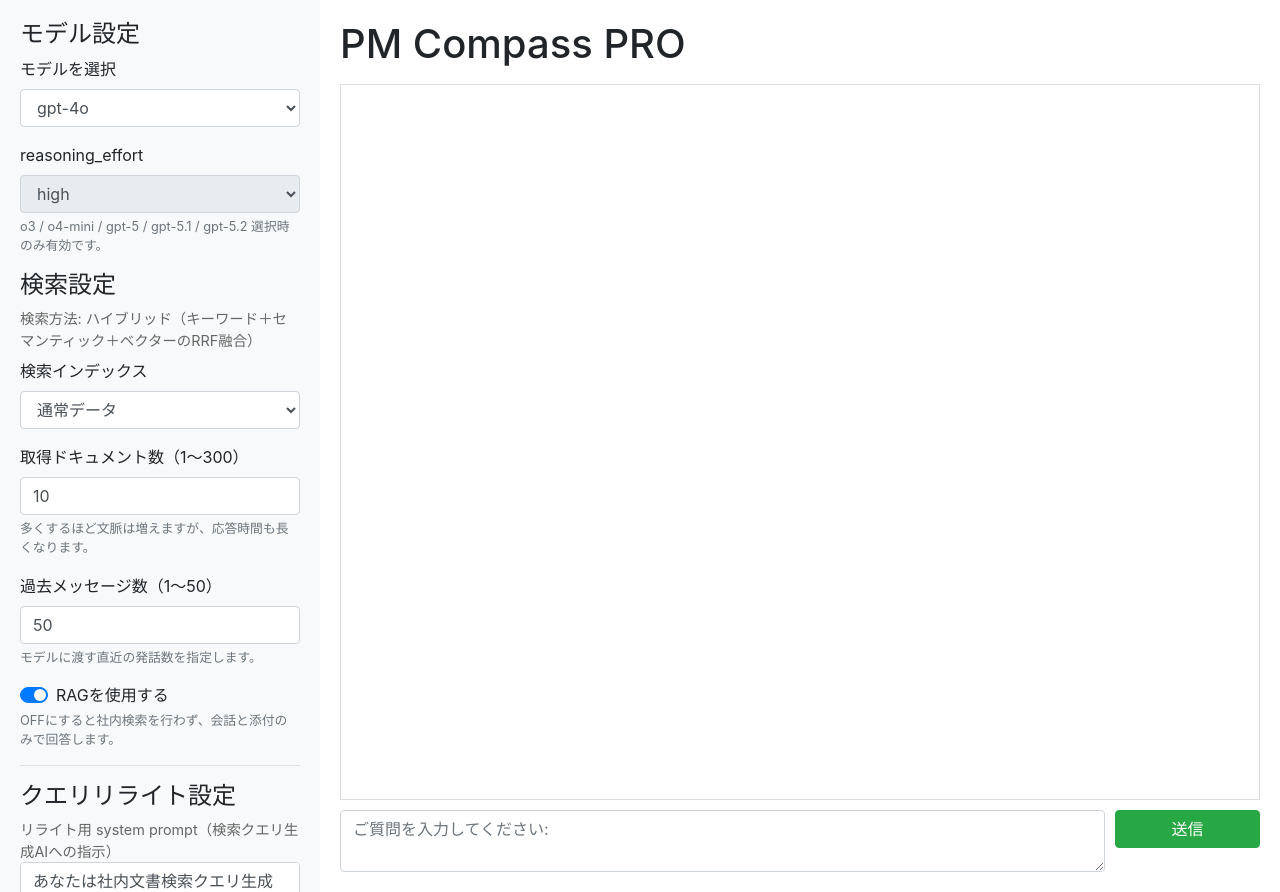
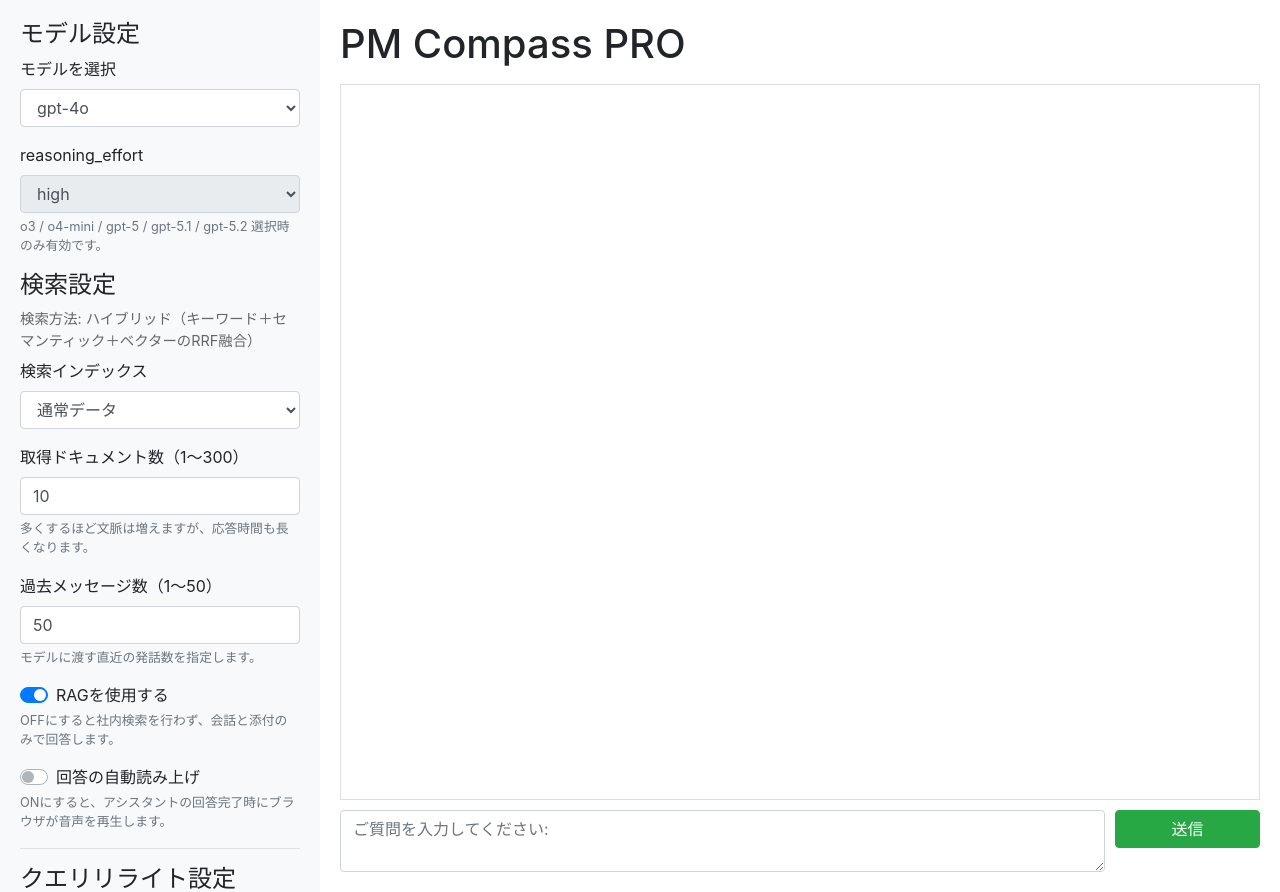
Before and after one commit to naoya-iwagami/Azure_chatGPT_pro, a Flask app: page / in a window 1280 px wide. Run offline with Flask 3, Linux system fonts and the light colour scheme; parts of the project's set-up code (start-up, migrations or seed data) failed here and were passed over; some libraries are stand-ins or nearby versions.

Commit message:
ブラウザの読み上げ機能追加

```diff
--- a/templates/index.html
+++ b/templates/index.html
@@ -7,7 +7,6 @@
   <link rel="stylesheet" href="{{ url_for('static', filename='styles.css') }}">
   <link rel="stylesheet" href="https://cdnjs.cloudflare.com/ajax/libs/font-awesome/4.7.0/css/font-awesome.css">
 
-  <!-- MathJax 設定 & 読み込み（LaTeX用） -->
   <script>
     window.MathJax = {
       tex: {
@@ -45,7 +44,6 @@
 <body>
 <div class="container-fluid">
   <div class="row">
-    <!-- サイドバー -->
     <div class="col-md-3 sidebar">
 
       <h4>モデル設定</h4>
@@ -107,7 +105,6 @@
         <small class="form-text text-muted">モデルに渡す直近の発話数を指定します。</small>
       </div>
 
-      <!-- RAG ON/OFF スイッチ -->
       <div class="form-group">
         <div class="custom-control custom-switch">
           <input type="checkbox" class="custom-control-input" id="ragEnabled"
@@ -116,6 +113,16 @@
         </div>
         <small class="form-text text-muted">
           OFFにすると社内検索を行わず、会話と添付のみで回答します。
+        </small>
+      </div>
+
+      <div class="form-group">
+        <div class="custom-control custom-switch">
+          <input type="checkbox" class="custom-control-input" id="ttsEnabled">
+          <label class="custom-control-label" for="ttsEnabled">回答の自動読み上げ</label>
+        </div>
+        <small class="form-text text-muted">
+          ONにすると、アシスタントの回答完了時にブラウザが音声を再生します。
         </small>
       </div>
 
@@ -133,13 +140,11 @@
 
       <h5 class="mt-3">モデルに指示を与える</h5>
 
-      <!-- 現在のsystem_messageを直接編集（保存は blur の AJAX） -->
       <div class="form-group" style="margin-bottom: 1em;">
         <textarea class="form-control" name="system_message" rows="4">{{ current_system_message }}</textarea>
         <small class="form-text text-muted">編集後、フォーカスを外すと保存されます（AJAX）。</small>
       </div>
 
-      <!-- 登録済みの指示から選ぶ -->
       <form method="POST" style="margin-bottom: 1em;">
         <div class="form-group">
           <label for="select_prompt_id">登録済みの指示を選択</label>
@@ -156,7 +161,6 @@
         </div>
       </form>
 
-      <!-- 新しい指示を登録 -->
       <h6>指示を登録</h6>
       <form method="POST" style="margin-bottom: 1em;">
         <div class="form-group">
@@ -171,7 +175,6 @@
         <input type="hidden" name="add_system_prompt" value="1">
       </form>
 
-      <!-- 共有システムプロンプト一覧 -->
       <h6 class="mt-2">登録済みの指示一覧</h6>
       <div class="list-group mb-3">
         {% for p in saved_prompts %}
@@ -280,7 +283,6 @@
       {% endif %}
     </div>
 
-    <!-- メインコンテンツ -->
     <div class="col-md-9 main-content">
       <div id="mainHeader" class="d-flex align-items-center justify-content-between mb-3">
         <h1 class="app-title mb-0">PM Compass PRO</h1>
@@ -298,7 +300,6 @@
       {% endif %}
       {% endwith %}
 
-      <!-- チャット表示領域 -->
       <div id="chatBox" class="chat-box">
         {% for msg in chat_history %}
           <div class="message-container {% if msg.role=='user' %}user{% else %}assistant{% endif %}">
@@ -319,10 +320,8 @@
         {% endfor %}
       </div>
 
-      <!-- RAG文書表示欄 -->
       <div id="searchFilesDisplay" class="alert alert-secondary" style="display:none;font-size:0.95em;"></div>
 
-      <!-- チャット入力欄 -->
       <form id="chatForm" class="chat-input">
         <div class="form-row">
           <div class="col-10">
@@ -338,7 +337,6 @@
   </div>
 </div>
 
-<!-- 現在の会話ID（JSから参照） -->
 <div id="currentSession" data-session-id="{{ session.get('current_session_id','') }}" style="display:none;"></div>
 
 <div id="docModalContainer"></div>
@@ -668,6 +666,31 @@ document.addEventListener('DOMContentLoaded', function() {
               upsertSidebarItemById(sid2, title);
               setCurrentSessionId(sid2);
             }
+
+            // ▼▼▼ 追加：スイッチがONのときだけ自動読み上げ ▼▼▼
+            const ttsSwitch = document.getElementById('ttsEnabled');
+            if (ttsSwitch && ttsSwitch.checked) {
+              // HTMLタグを除去してプレーンテキストにする
+              const tempDiv = document.createElement('div');
+              tempDiv.innerHTML = data.html;
+              const textToRead = tempDiv.textContent || tempDiv.innerText || "";
+
+              if (textToRead) {
+                // 前回の読み上げが残っていればキャンセル
+                if (window.speechSynthesis.speaking) {
+                  window.speechSynthesis.cancel();
+                }
+
+                const utterance = new SpeechSynthesisUtterance(textToRead);
+                utterance.lang = 'ja-JP'; // 日本語
+                utterance.rate = 1.1;     // 読み上げ速度
+
+                // 読み上げ開始
+                window.speechSynthesis.speak(utterance);
+              }
+            }
+            // ▲▲▲ 追加ここまで ▲▲▲
+
           }
         } catch (_) {}
       });
@@ -918,7 +941,6 @@ document.addEventListener('DOMContentLoaded', function() {
 });
 </script>
 
-<!-- 最後のタブ/ウィンドウが閉じられたときにセッションのアップロードを自動削除 -->
 <script>
 (function(){
   if (!('sendBeacon' in navigator)) { return; }
```
Also changed, not shown: app.py (line endings or trailing spaces).
